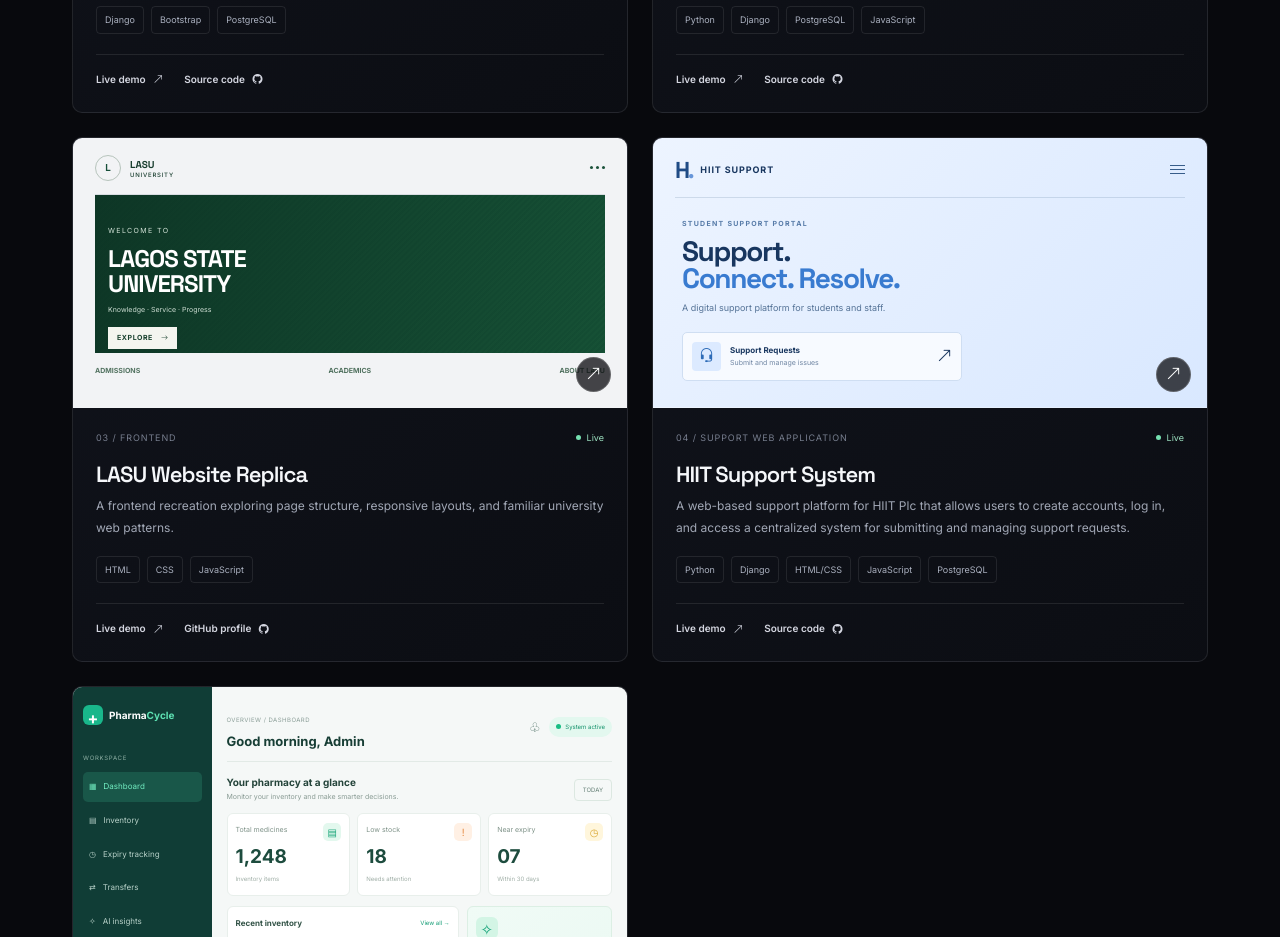
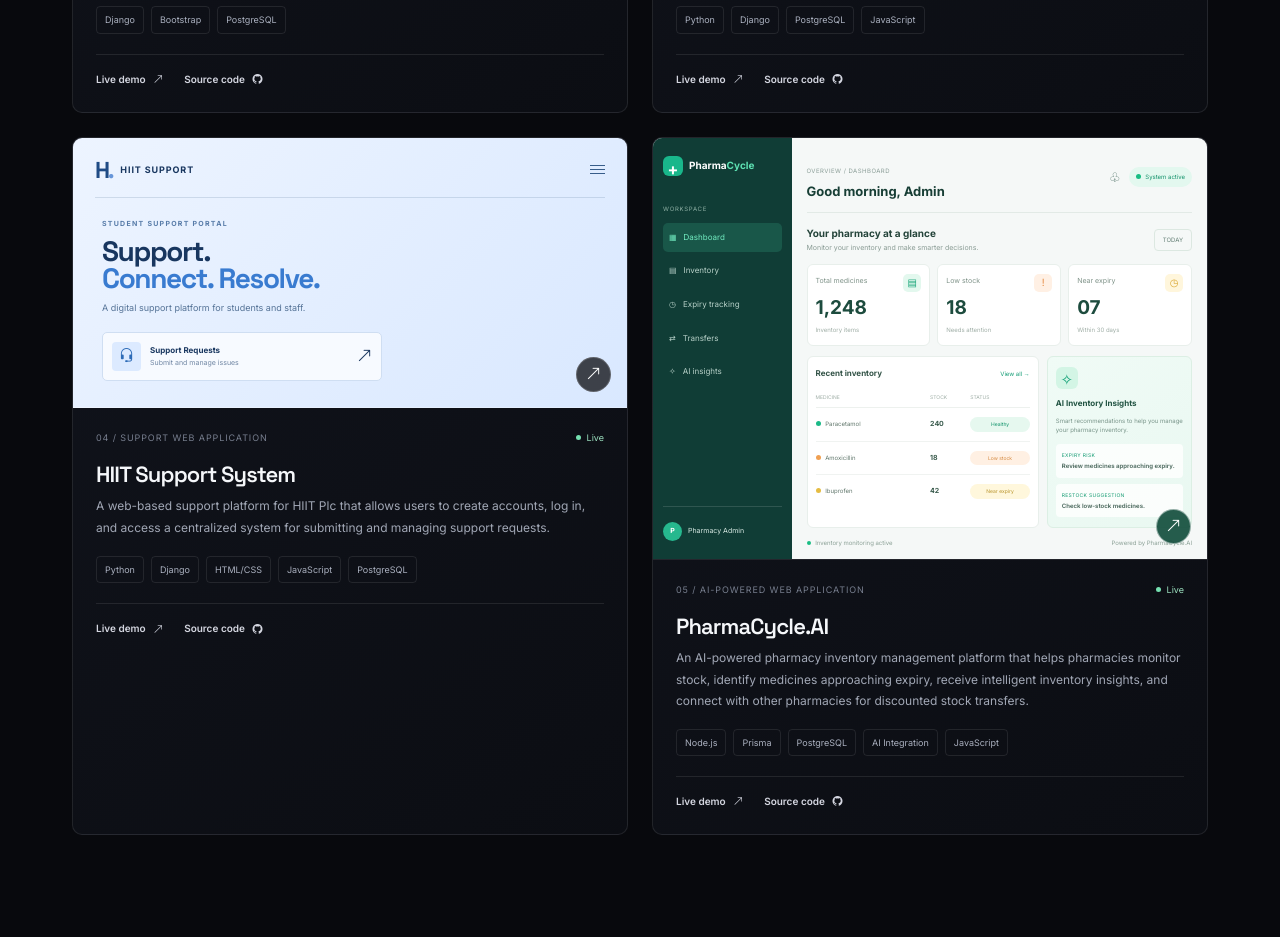
Before and after one commit to Alameen512/alameen-portfolio, a plain HTML site: page index.html in a window 1280 px wide. Shown: the part 3500-4437 px from the top of the page. Drawn offline with nearby package versions, Linux system fonts and the light colour scheme.

Commit message:
removed lasu website

```diff
--- a/index.html
+++ b/index.html
@@ -207,7 +207,7 @@
           </div>
 
           <!-- PROJECT 03: LASU WEBSITE REPLICA -->
-          <div class="col-lg-6 reveal">
+          <!-- <div class="col-lg-6 reveal">
             <article class="project-card">
               <a class="project-preview preview-lasuw" href="https://alameen512.github.io/Lasu-Website-Replica/" target="_blank" rel="noopener noreferrer" aria-label="Open LASU Website Replica">
                 <div class="lasu-top"><span class="lasu-seal">L</span><span>LASU <small>UNIVERSITY</small></span><div class="lasu-menu"><i></i><i></i><i></i></div></div>
@@ -226,7 +226,7 @@
                 </div>
               </div>
             </article>
-          </div>
+          </div> -->
 
           <!-- PROJECT 04: HIIT SUPPORT SYSTEM -->
           <div class="col-lg-6 reveal">
```
